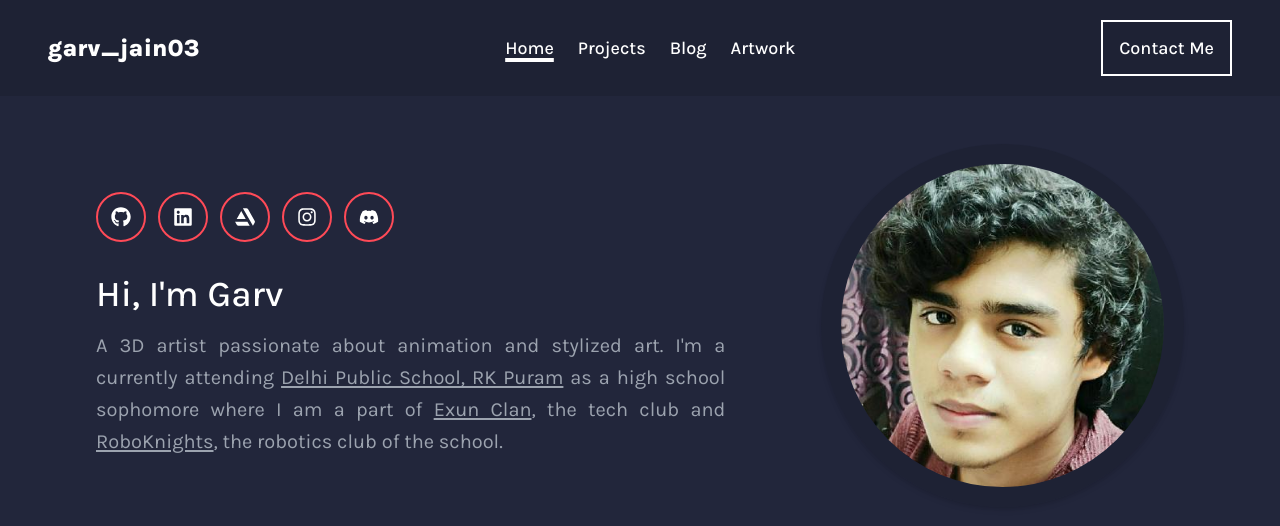
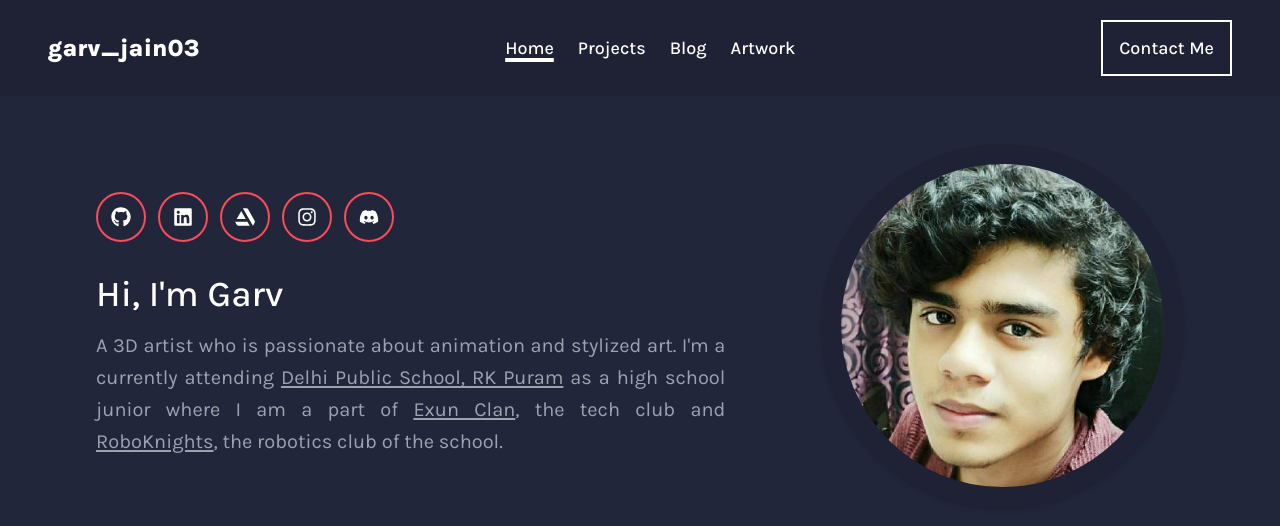
Before and after one commit to GarvJain03/garvjain.me, a Next.js app: page / in a window 1280 px wide. Shown: the top 526 px of the page. Built offline with nearby package versions, Linux system fonts and the light colour scheme.

Commit message:
update about me

```diff
--- a/components/Index/Hero.tsx
+++ b/components/Index/Hero.tsx
@@ -51,11 +51,11 @@ const Hero: React.FC = () => {
         </h2>
 
         <p className="mt-4 text-justify text-xl leading-8 text-gray-400">
-          A 3D artist passionate about animation and stylized art. I'm a currently attending{' '}
+          A 3D artist who is passionate about animation and stylized art. I'm a currently attending{' '}
           <a href="//dpsrkp.net" target={`_blank`} className="link">
             Delhi Public School, RK Puram
           </a>{' '}
-          as a high school sophomore where I am a part of{' '}
+          as a high school junior where I am a part of{' '}
           <a href="//exunclan.com" target={`_blank`} className="link">
             Exun Clan
           </a>
```
